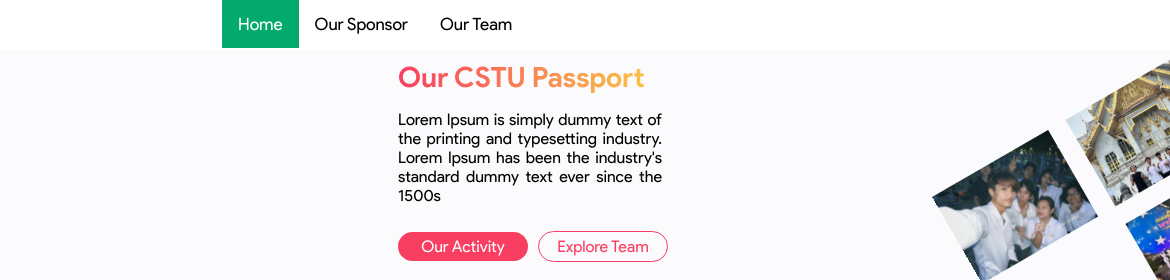
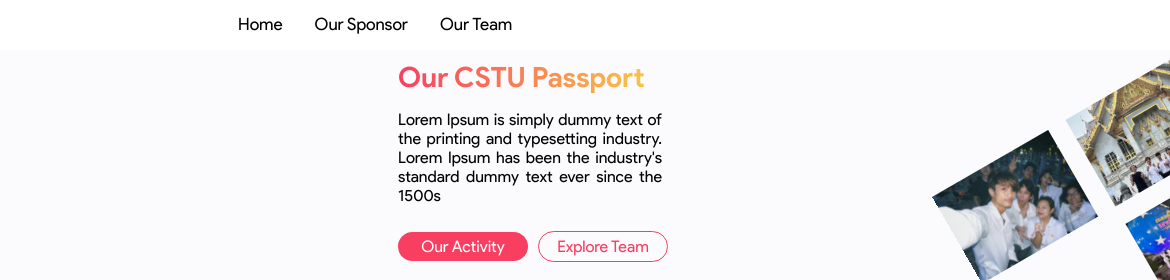
Before and after one commit to krittamark/CS100-Project-G11, a plain HTML site: page html/index.html in a window 1280 px wide. Shown: the top 280 px of the page, 110-1280 px from the left. Drawn offline with Linux system fonts and the light colour scheme.

Commit message:
fix: maybe nothing

```diff
--- a/html/assets/stylesheet/main.css
+++ b/html/assets/stylesheet/main.css
@@ -193,11 +193,6 @@ body {
   transition: 0.2s ease-in-out;
 }
 
-.topnav a.active {
-  background-color: #04AA6D;
-  color: white;
-}
-
 .topnav .icon {
   display: none;
 }
--- a/html/index.html
+++ b/html/index.html
@@ -13,7 +13,7 @@
 
   <div class="topnav" id="myTopnav">
     <a href="index.html"><img src="assets/images/logo/Passport-Landscape.svg" alt="" class="logo"></a>
-    <a href="index.html" class="active">Home</a>
+    <a href="index.html">Home</a>
     <a href="#Our Sponsor">Our Sponsor</a>
     <a href="#Our Team">Our Team</a>
 
@@ -122,6 +122,7 @@
   </section>
 
   <script src="assets/javascript/member.js"></script>
+
   <script>
     function myFunction() {
       var x = document.getElementById("myTopnav");
```
